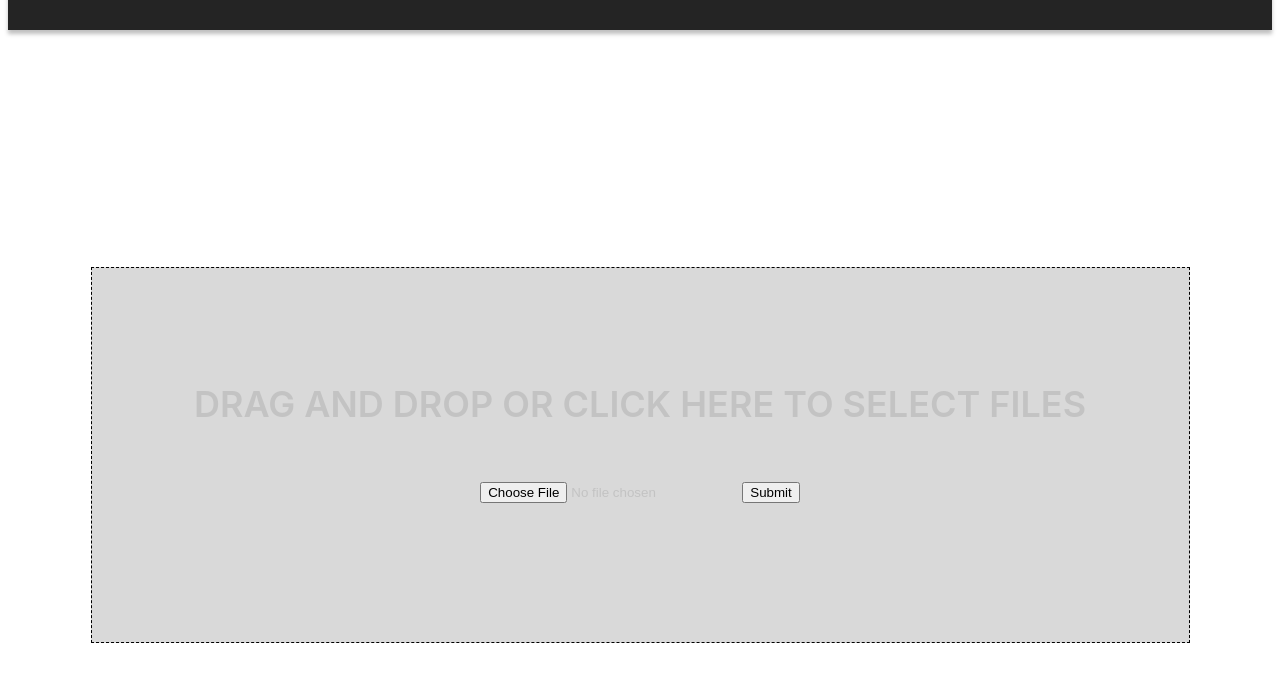
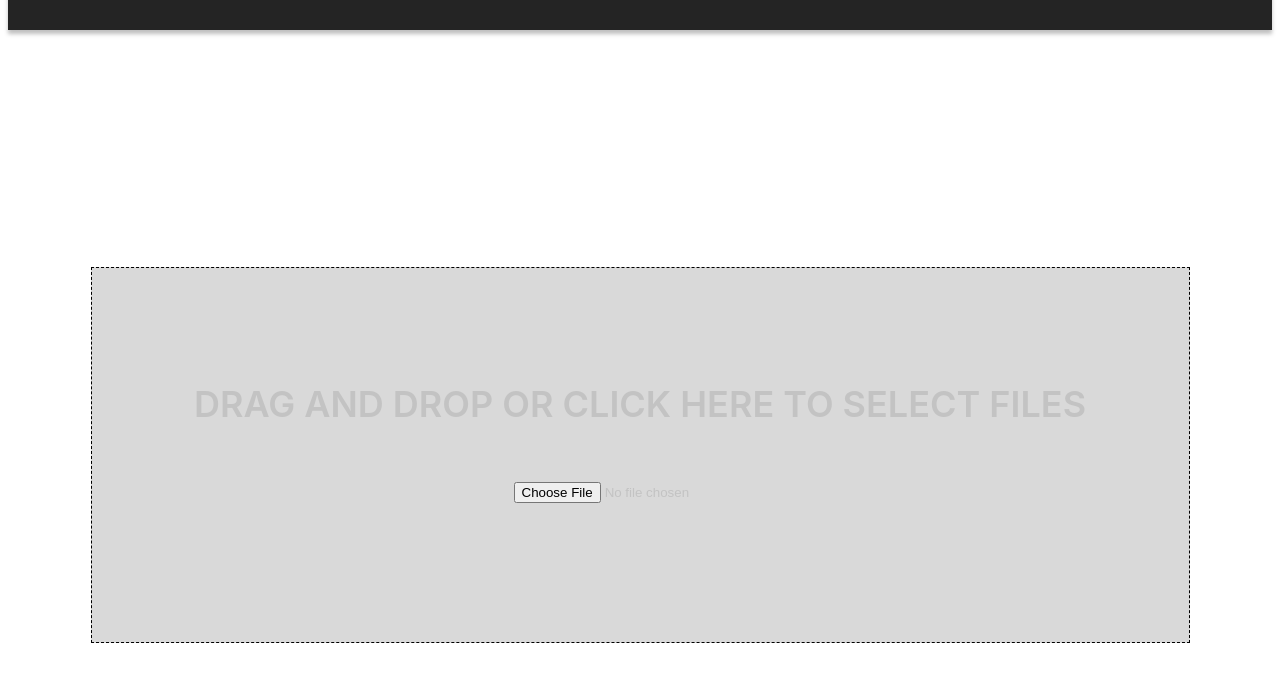
Before and after one commit to StealthyScripter/TempIntellicoders, a plain HTML site: page index.html in a window 1280 px wide. Shown: the part 185-866 px from the top of the page. Drawn offline with Linux system fonts and the light colour scheme.

Commit message:
"Testing"

```diff
--- a/index.html
+++ b/index.html
@@ -48,7 +48,7 @@
                 <p>Drag and Drop or Click Here to Select Files</p>
                 <form id="file-form" action="" method="post">
                     <input type="file" id="myFile" name="filename">
-                    <button id = "submit_form_button">Submit</button>
+                    <button id = "submit_form_button" style="display: none;">Submit</button>
                   </form>
             </span>
 
```
